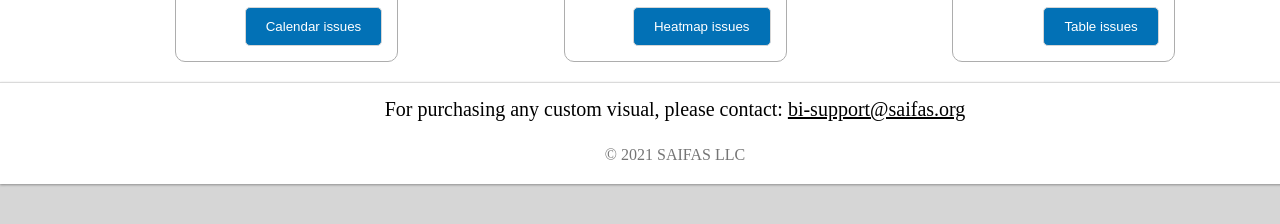
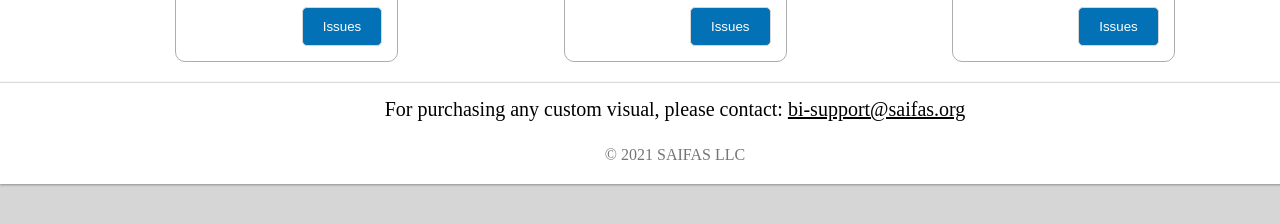
Before and after one commit to SAIFAS-BI/saifas-bi.github.io-old, a plain HTML site: page index.html in a window 1280 px wide. Shown: the part 374-598 px from the top of the page. Drawn offline with Linux system fonts and the light colour scheme.

Commit message:
Update index.html

```diff
--- a/index.html
+++ b/index.html
@@ -31,7 +31,7 @@
           </div><!-- /.product-title -->
           <p class="product-description">Power BI Custom Visual            </p>
           <button class="issue-link-bth">
-            <a class="issue-link" href="https://github.com/SAIFAS-BI/Calendar/issues" target="_blank">Calendar issues</a>
+            <a class="issue-link" href="https://github.com/SAIFAS-BI/Calendar/issues" target="_blank">Issues</a>
           </button>
         </div> <!-- /.product-card -->
 
@@ -42,7 +42,7 @@
           </div><!-- /.product-title -->
           <p class="product-description">Power BI Custom Visual            </p>
           <button class="issue-link-bth">
-            <a class="issue-link" href="https://github.com/SAIFAS-BI/Heatmap/issues" target="_blank">Heatmap issues</a>
+            <a class="issue-link" href="https://github.com/SAIFAS-BI/Heatmap/issues" target="_blank">Issues</a>
           </button>
         </div> <!-- /.product-card -->
 
@@ -53,7 +53,7 @@
           </div><!-- /.product-title -->
           <p class="product-description">Power BI Custom Visual            </p>
           <button class="issue-link-bth">
-            <a class="issue-link" href="https://github.com/SAIFAS-BI/Table/issues" target="_blank">Table issues</a>
+            <a class="issue-link" href="https://github.com/SAIFAS-BI/Table/issues" target="_blank">Issues</a>
           </button>
         </div> <!-- /.product-card -->
       </div> <!-- /.products -->
```
